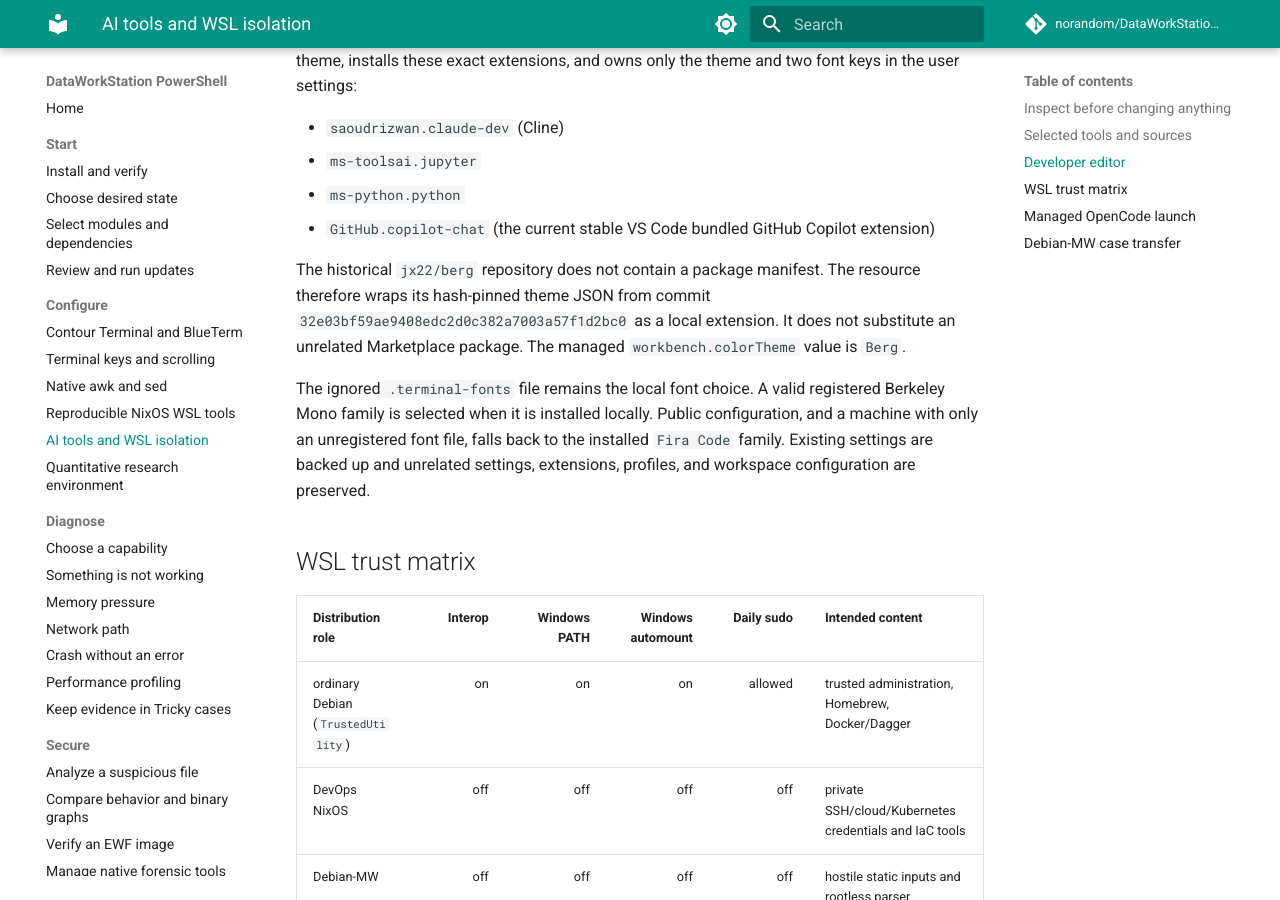
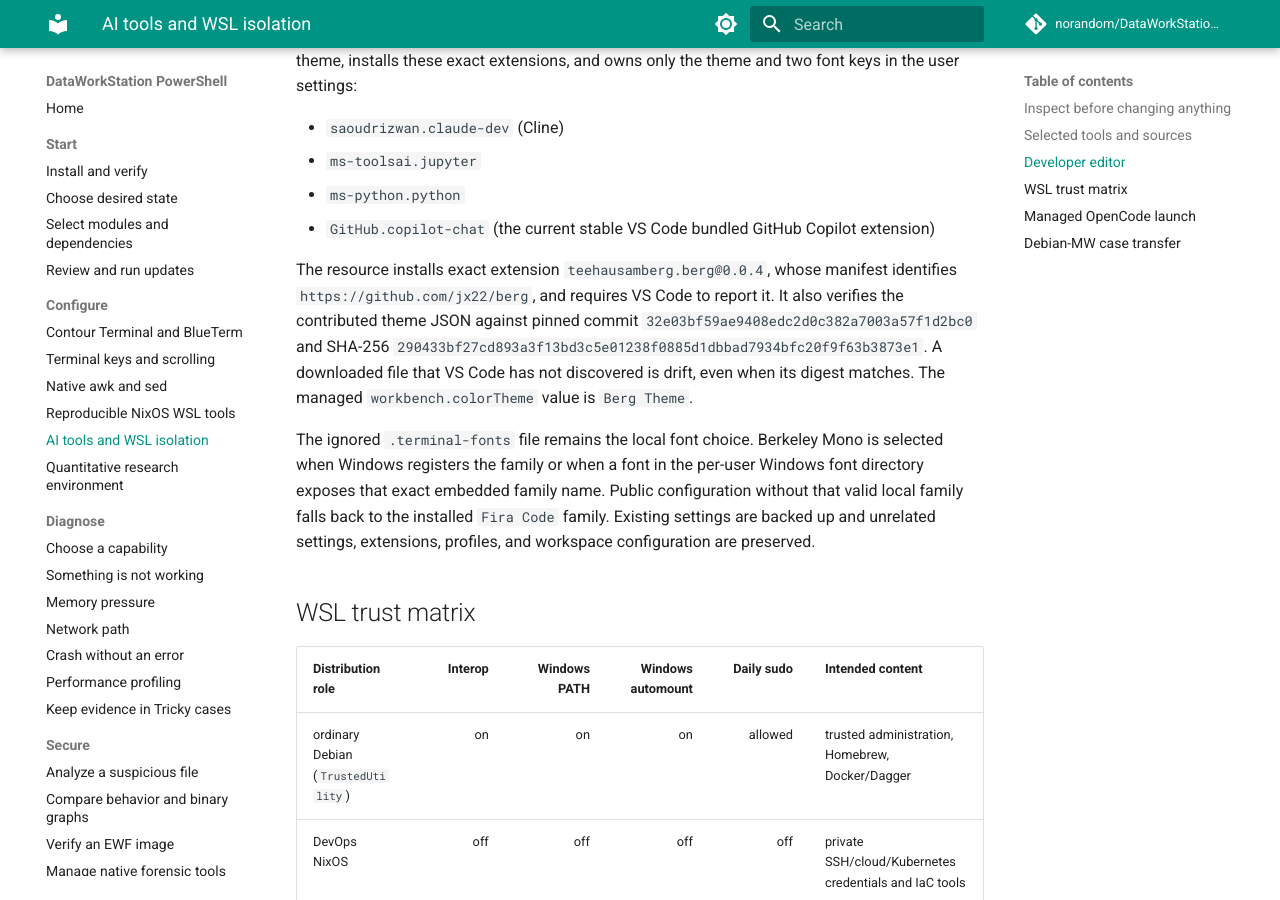
Before and after one commit to norandom/DataWorkStation_Powershell, an MkDocs documentation site: the page built from docs/ai-tools-isolation.md, in a window 1280 px wide and 900 px high, scrolled down 1322 px. Built offline with MkDocs 1.6.1 and Material for MkDocs 9.7.7, drawn with Linux system fonts in a browser that asks for light colours; comment, search, counter and statistics services are not loaded.

Commit message:
fix: verify VS Code theme and local font

```diff
--- a/docs/ai-tools-isolation.md
+++ b/docs/ai-tools-isolation.md
@@ -52,15 +52,18 @@
 - `ms-python.python`
 - `GitHub.copilot-chat` (the current stable VS Code bundled GitHub Copilot extension)
 
-The historical `jx22/berg` repository does not contain a package manifest. The resource therefore
-wraps its hash-pinned theme JSON from commit
-`32e03bf59ae9408edc2d0c382a7003a57f1d2bc0` as a local extension. It does not substitute an
-unrelated Marketplace package. The managed `workbench.colorTheme` value is `Berg`.
+The resource installs exact extension `teehausamberg.berg@0.0.4`, whose manifest identifies
+`https://github.com/jx22/berg`, and requires VS Code to report it. It also verifies the contributed
+theme JSON against pinned commit `32e03bf59ae9408edc2d0c382a7003a57f1d2bc0` and SHA-256
+`290433bf27cd893a3f13bd3c5e01238f0885d1dbbad7934bfc20f9f63b3873e1`. A downloaded file that VS
+Code has not discovered is drift, even when its digest matches. The managed
+`workbench.colorTheme` value is `Berg Theme`.
 
-The ignored `.terminal-fonts` file remains the local font choice. A valid registered Berkeley Mono
-family is selected when it is installed locally. Public configuration, and a machine with only an
-unregistered font file, falls back to the installed `Fira Code` family. Existing settings are
-backed up and unrelated settings, extensions, profiles, and workspace configuration are preserved.
+The ignored `.terminal-fonts` file remains the local font choice. Berkeley Mono is selected when
+Windows registers the family or when a font in the per-user Windows font directory exposes that
+exact embedded family name. Public configuration without that valid local family falls back to
+the installed `Fira Code` family. Existing settings are backed up and unrelated settings,
+extensions, profiles, and workspace configuration are preserved.
 
 ## WSL trust matrix
 
```
Also changed, not shown: specs/010-ai-tools-isolation/data-model.md (+2 -1 lines), specs/010-ai-tools-isolation/plan.md (+6 -5 lines), specs/010-ai-tools-isolation/quickstart.md (+9 -4 lines), specs/010-ai-tools-isolation/research.md (+8 -6 lines), specs/010-ai-tools-isolation/tasks.md (+12 -0 lines), 5 other files.
